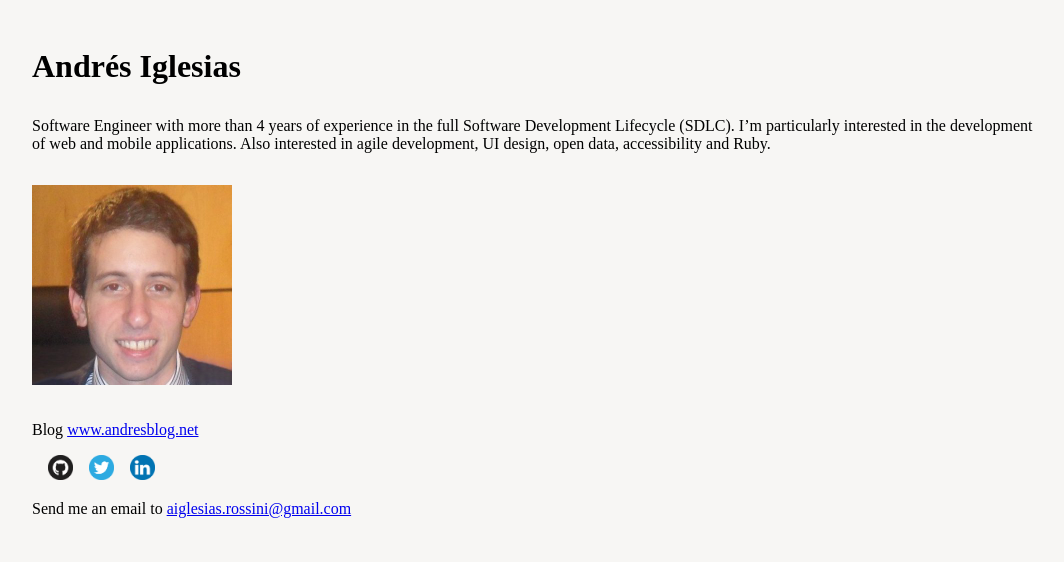
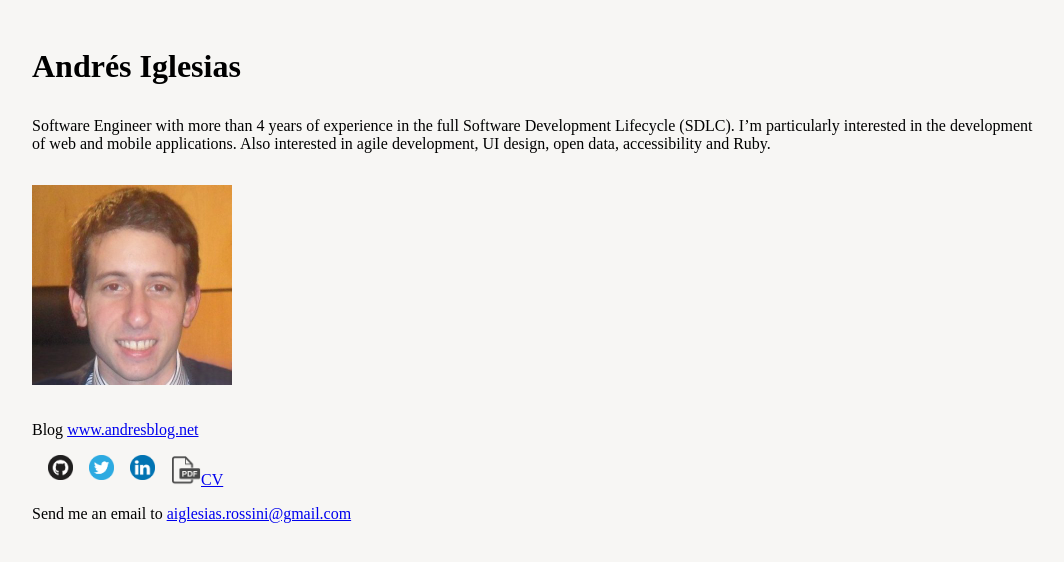
Before and after one commit to andresiglesias/website, a plain HTML site: page index.html in a window 1280 px wide. Shown: the whole page, without its empty margins (8-1072 px from the left). Drawn offline with Linux system fonts and the light colour scheme.

Commit message:
Added cv

```diff
--- a/index.html
+++ b/index.html
@@ -24,6 +24,7 @@
 		<div style="float: left; margin-left: 1em"><a href="https://github.com/andresiglesias" title="Github"><img src="img/github.png" width="25" height="25" alt="Github logo"></a></div>
 		<div style="float: left; margin-left: 1em"><a href="https://twitter.com/AndresIglesias" title="Twitter"><img src="img/twitter.png" width="25" height="25" alt="Twitter logo"></a></div>
 		<div style="float: left; margin-left: 1em"><a href="http://linkedin.com/pub/andr%C3%A9s-iglesias/52/857/316" title="Linkedin"><img src="img/linkedin.png" width="25" height="25" alt="Linkedin Logo"></a></div>
+		<div style="float: left; margin-left: 1em"><a href="andres-iglesias-cv.pdf" title="Download CV"><img src="img/pdf-icon.png" width="30" height="30" alt="Linkedin Logo">CV</a></div>
 		<div style="clear: both;"></div>
 	</div>
 	<div style="margin-top: 1em; margin-bottom: 3em">Send me an email to <a href="mailto:aiglesias.rossini@gmail.com">aiglesias.rossini@gmail.com</a> </div>
```
Also changed, not shown: img/pdf-icon.png (added), 2 other files.
